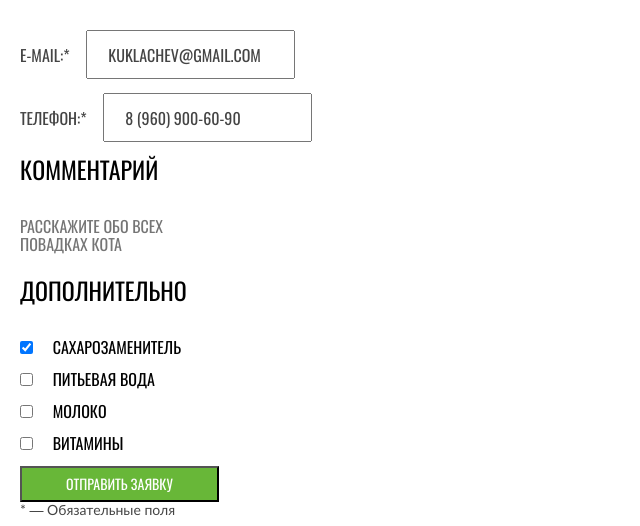
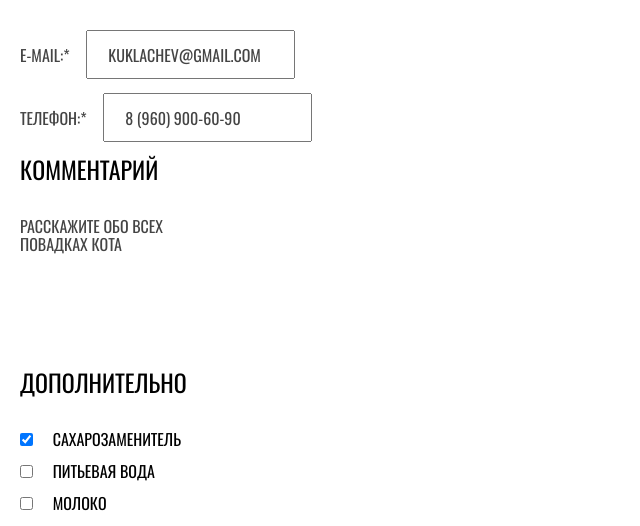
Before and after one commit to drajejke/2168343-cat-energy-27, a website: page source/form.html in a window 1280 px wide. Shown: the part 738-1264 px from the top of the page, without its empty margins (0-640 px from the left). Drawn offline with nearby package versions, Linux system fonts and the light colour scheme; files that its build step writes are made by us from their sources.

Commit message:
Добавляет изменения в textarea

```diff
--- a/source/sass/blocks/form.scss
+++ b/source/sass/blocks/form.scss
@@ -13,8 +13,12 @@
     line-height: 18px;
     text-transform: uppercase;
     color: $text-primary;
-    padding-bottom: 22px;
     resize: none;
+    height: 150px;
+
+    &::placeholder {
+      color: $text-primary;
+    }
   }
 }
 
```
